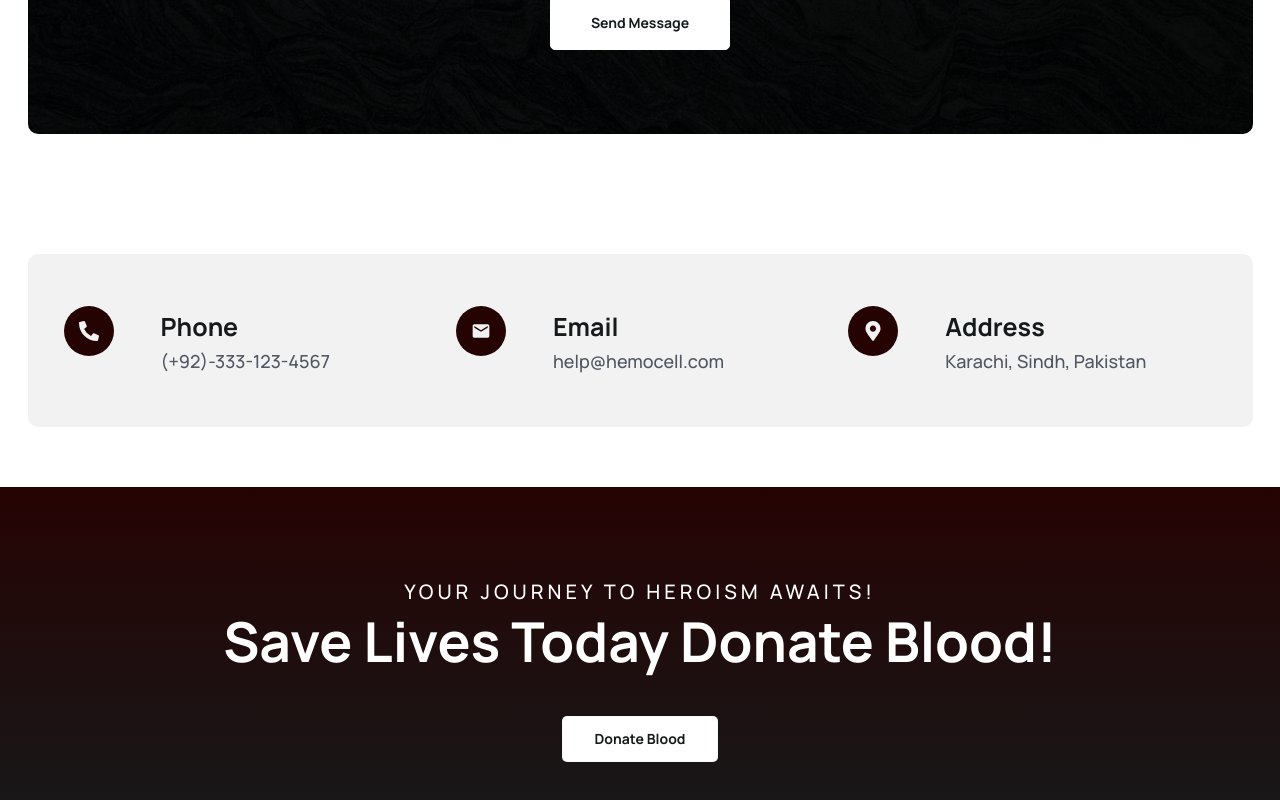
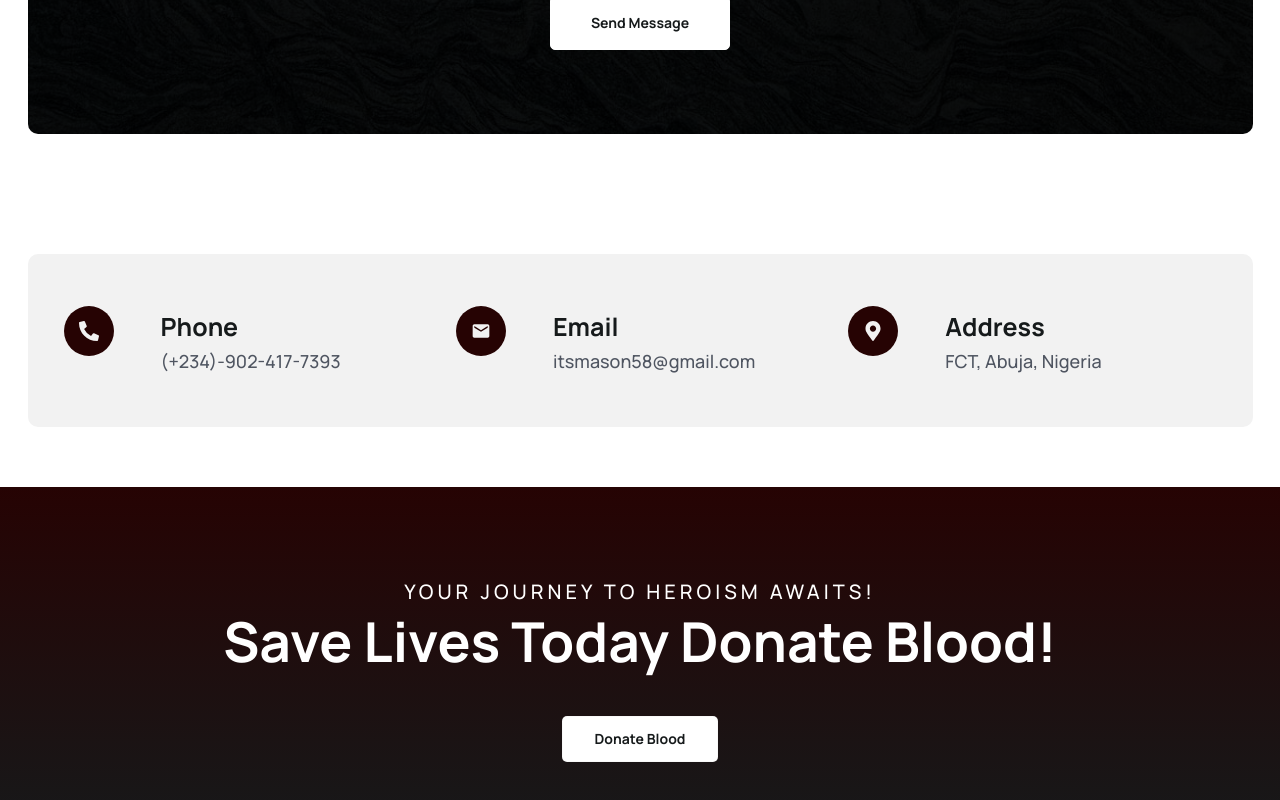
Before and after one commit to elsesu/bloodirect, a React (Vite) app: page /contact in a window 1280 px wide. Shown: the part 914-1714 px from the top of the page. Built offline with nearby package versions, Linux system fonts and the light colour scheme; a web font is replaced by a local one.

Commit message:
we are in

```diff
--- a/src/components/pages/contact/contact-page.jsx
+++ b/src/components/pages/contact/contact-page.jsx
@@ -96,22 +96,22 @@ const ContactPage = () => {
 			key: "phone",
 			stepNumber: <FaPhoneAlt />,
 			stepName: "Phone",
-			stepDescription: "(+92)-333-123-4567",
-			stepUrl: "tel:+923331234567",
+			stepDescription: "(+234)-902-417-7393",
+			stepUrl: "tel:+2349024177393",
 		},
 		{
 			key: "email",
 			stepNumber: <MdEmail />,
 			stepName: "Email",
-			stepDescription: "help@hemocell.com",
-			stepUrl: "mailto:help@hemocell.com",
+			stepDescription: "itsmason58@gmail.com",
+			stepUrl: "mailto:itsmason58@gmail.com",
 		},
 		{
 			key: "address",
 			stepNumber: <FaMapMarkerAlt />,
 			stepName: "Address",
-			stepDescription: "Karachi, Sindh, Pakistan",
-			stepUrl: "https://goo.gl/maps/sszR4K9aDKuYfy2Y8",
+			stepDescription: "FCT, Abuja, Nigeria",
+			stepUrl: "https://g.co/kgs/oFrPif3",
 		},
 	];
 
--- a/src/components/sections/header/header-component.jsx
+++ b/src/components/sections/header/header-component.jsx
@@ -17,7 +17,7 @@ const navigation = [
 ];
 // const logoUrl = "../public/HemoCell Logo black.png";
 // const logoUrlWhite = "../public/HemoCell Logo White.png";
-const compnayName = "HemoCell Blood Bank";
+const compnayName = " Bloodirect";
 
 const HeaderComponent = () => {
 	const [mobileMenuOpen, setMobileMenuOpen] = useState(false);
```
